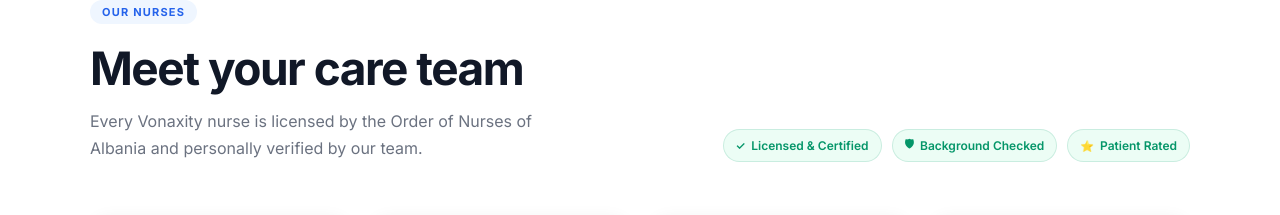
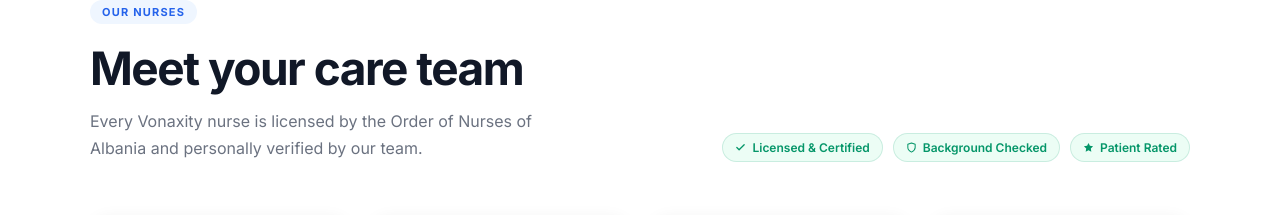
Before and after one commit to KeisNebelli/vonaxitynew, a Next.js app in the folder frontend/: page /1 in a window 1280 px wide. Shown: the part 2580-2795 px from the top of the page. Built offline with nearby package versions, Linux system fonts and the light colour scheme; no server answers.

Commit message:
Our Nurses: replace emoji badges with clean SVG icons
Co-Authored-By: Claude Sonnet 4.6 <noreply@anthropic.com>

```diff
--- a/frontend/app/[lang]/page.jsx
+++ b/frontend/app/[lang]/page.jsx
@@ -260,12 +260,12 @@ export default async function HomePage({ params }) {
               </div>
               <div style={{ display: 'flex', gap: 10, flexWrap: 'wrap' }}>
                 {[
-                  { icon: '✓', label: lang === 'sq' ? 'E licensuar' : 'Licensed & Certified' },
-                  { icon: '🛡', label: lang === 'sq' ? 'I verifikuar' : 'Background Checked' },
-                  { icon: '⭐', label: lang === 'sq' ? 'E vlerësuar' : 'Patient Rated' },
+                  { icon: <svg width="11" height="11" viewBox="0 0 24 24" fill="none" stroke="#059669" strokeWidth="2.8" strokeLinecap="round" strokeLinejoin="round"><polyline points="20 6 9 17 4 12"/></svg>, label: lang === 'sq' ? 'E licensuar' : 'Licensed & Certified' },
+                  { icon: <svg width="11" height="11" viewBox="0 0 24 24" fill="none" stroke="#059669" strokeWidth="2.2" strokeLinecap="round" strokeLinejoin="round"><path d="M12 22s8-4 8-10V5l-8-3-8 3v7c0 6 8 10 8 10z"/></svg>, label: lang === 'sq' ? 'I verifikuar' : 'Background Checked' },
+                  { icon: <svg width="11" height="11" viewBox="0 0 24 24" fill="#059669" stroke="none"><path d="M12 2l3.09 6.26L22 9.27l-5 4.87 1.18 6.88L12 17.77l-6.18 3.25L7 14.14 2 9.27l6.91-1.01L12 2z"/></svg>, label: lang === 'sq' ? 'E vlerësuar' : 'Patient Rated' },
                 ].map(b => (
                   <div key={b.label} style={{ display: 'flex', alignItems: 'center', gap: 6, fontSize: 12, fontWeight: 600, color: C.secondary, background: C.secondaryLight, border: '1px solid rgba(5,150,105,0.15)', padding: '6px 12px', borderRadius: 99 }}>
-                    <span style={{ fontSize: 11 }}>{b.icon}</span>{b.label}
+                    {b.icon}{b.label}
                   </div>
                 ))}
               </div>
```
